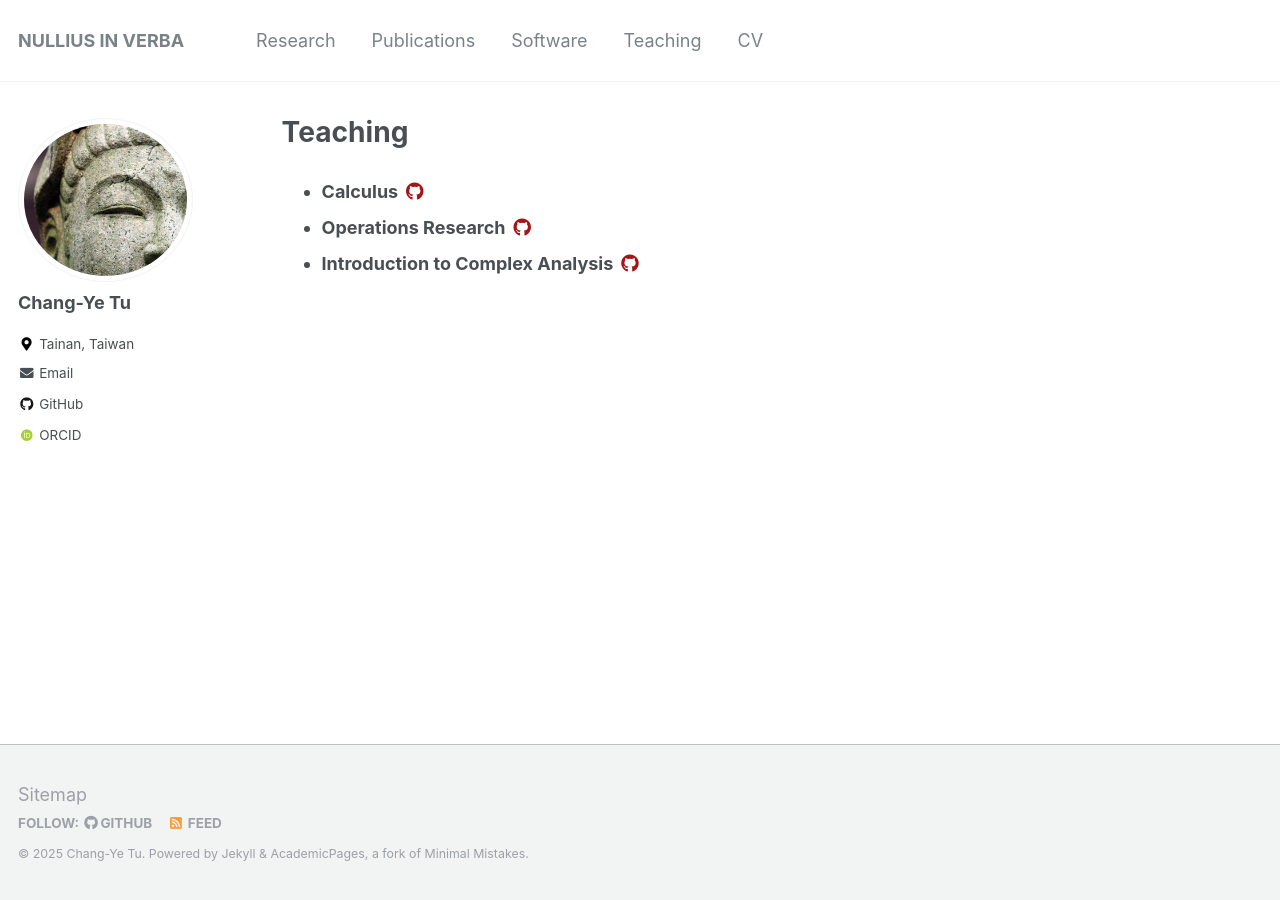
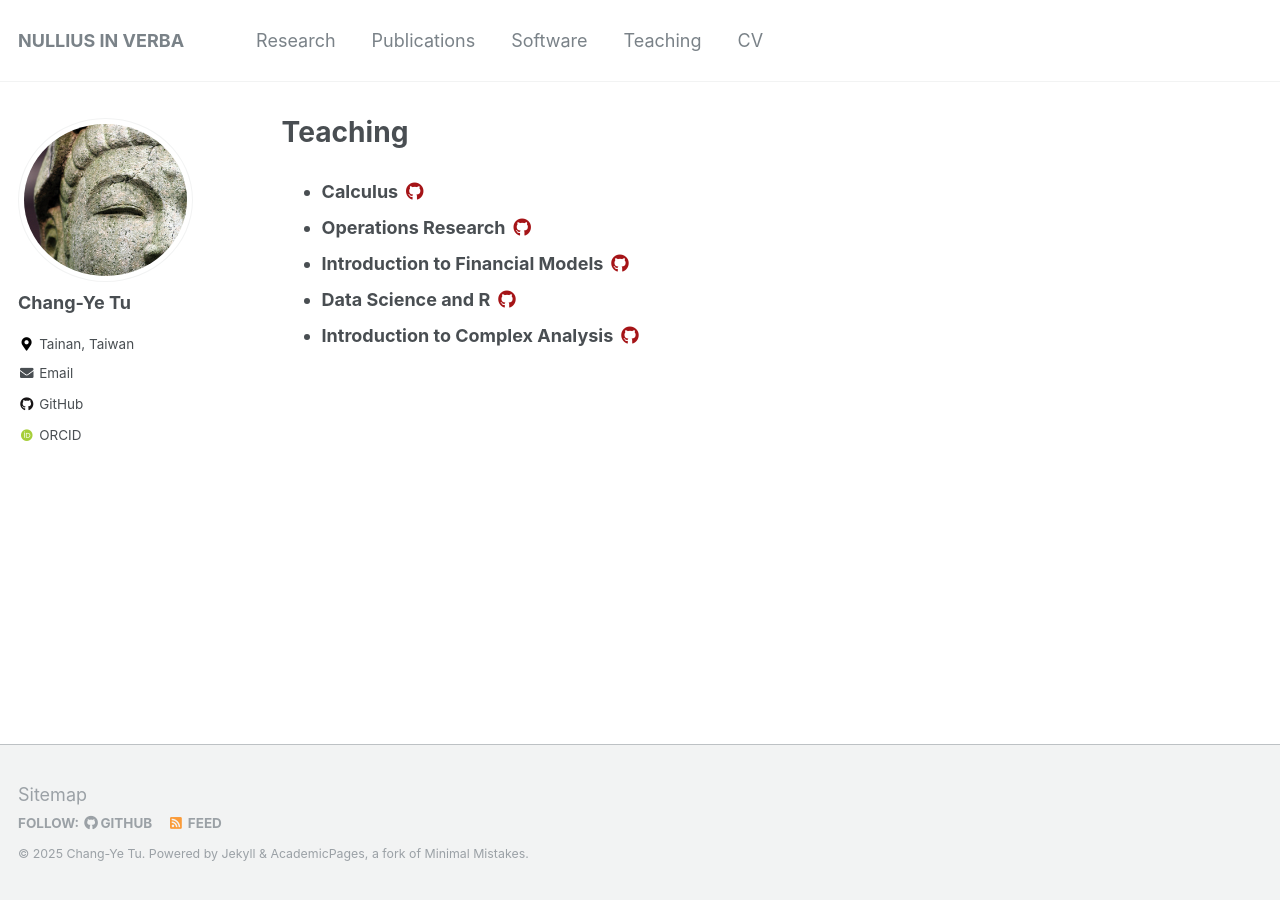
Before and after one commit to chang-ye-tu/chang-ye-tu.github.io, a Jekyll site: the page built from _pages/teaching.md, in a window 1280 px wide. Built offline with Jekyll 4.4.1, drawn with Linux system fonts in a browser that asks for light colours; some web fonts are replaced.

Commit message:
Update 'Teaching' Section

```diff
--- a/_pages/teaching.md
+++ b/_pages/teaching.md
@@ -5,4 +5,6 @@ title: "Teaching"
 
 - **Calculus** <a href="https://github.com/chang-ye-tu/calc"><i class="fab fa-fw fa-github zoom" aria-hidden="true"></i></a>
 - **Operations Research** <a href="https://github.com/chang-ye-tu/or"><i class="fab fa-fw fa-github zoom" aria-hidden="true"></i></a>
+- **Introduction to Financial Models** <a href="https://github.com/chang-ye-tu/fin"><i class="fab fa-fw fa-github zoom" aria-hidden="true"></i></a>
+- **Data Science and R** <a href="https://github.com/chang-ye-tu/r"><i class="fab fa-fw fa-github zoom" aria-hidden="true"></i></a>
 - **Introduction to Complex Analysis** <a href="https://github.com/chang-ye-tu/cf"><i class="fab fa-fw fa-github zoom" aria-hidden="true"></i></a>
```
